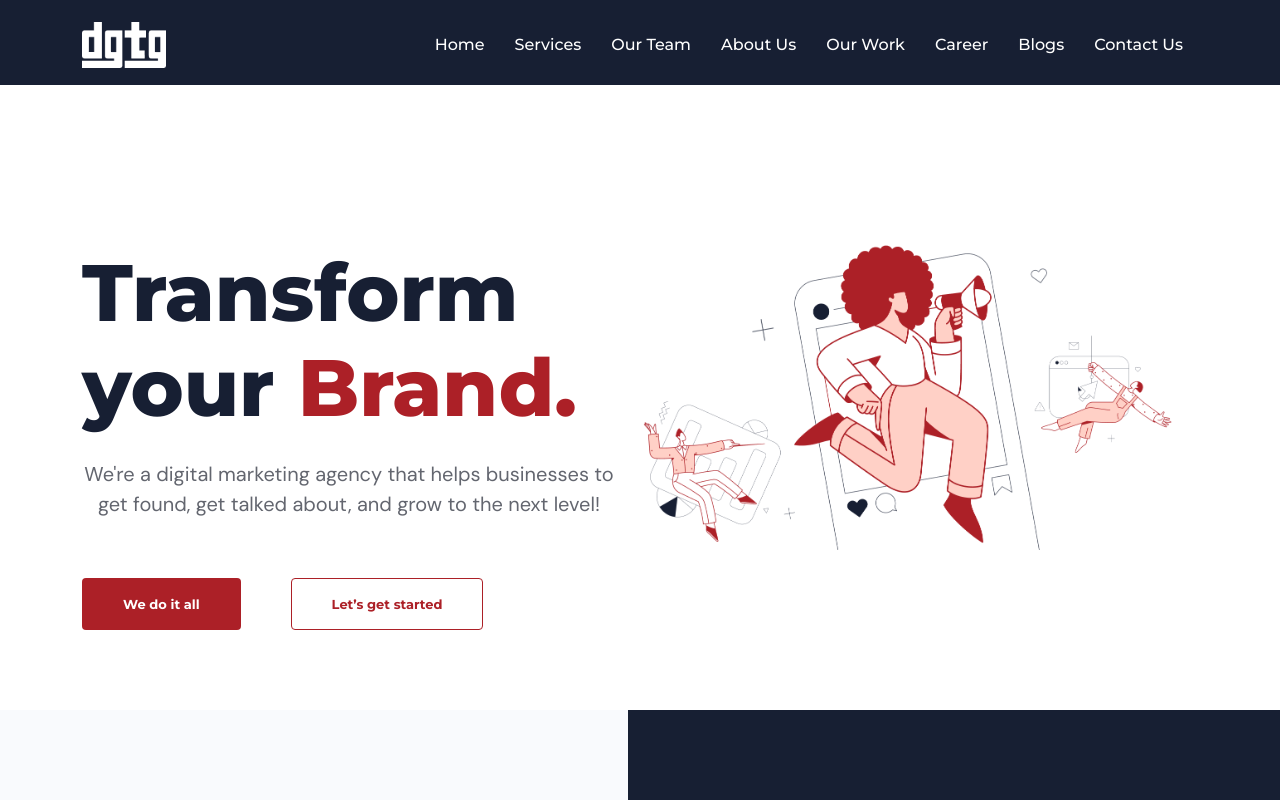
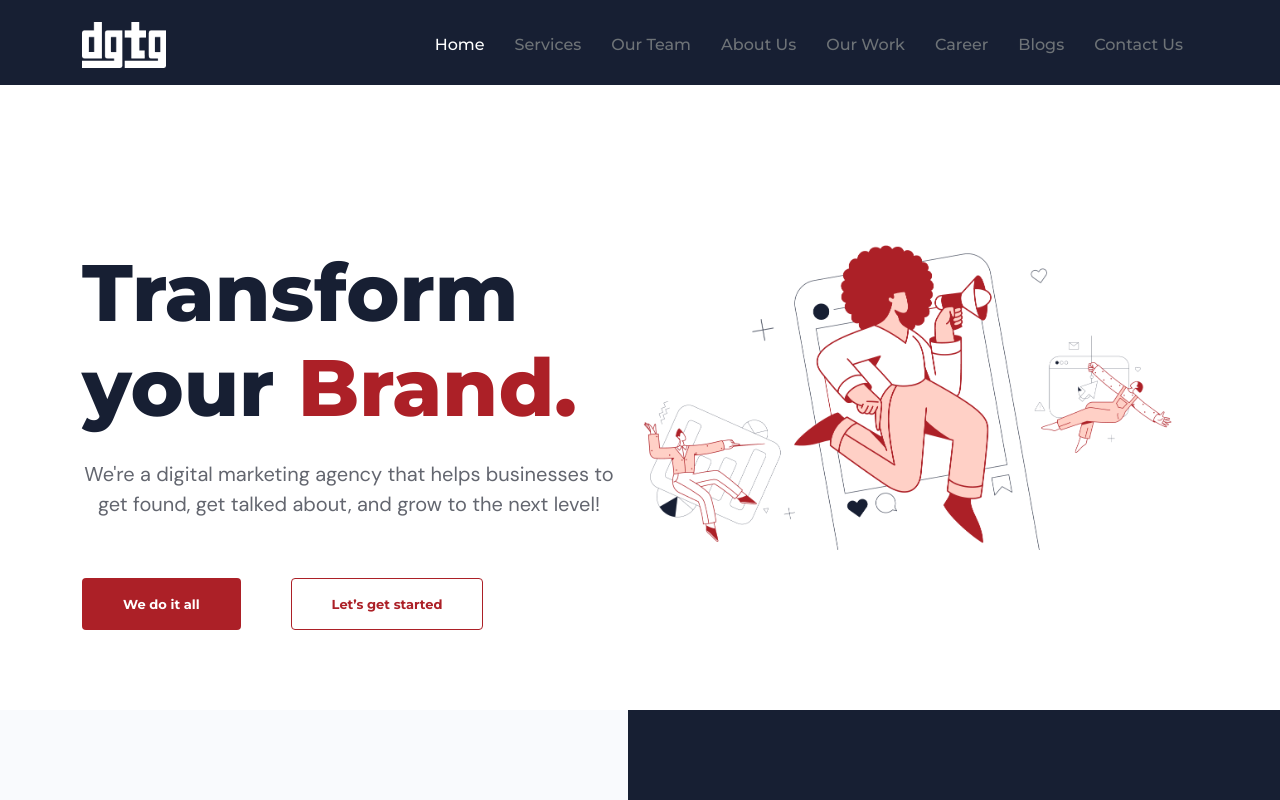
Before and after one commit to mailtoravi437/dgtg, a React (Create React App) app: page / in a window 1280 px wide. Shown: the top 800 px of the page. Built offline with nearby package versions, Linux system fonts and the light colour scheme; no server answers.

Commit message:
FIxed navbar

```diff
--- a/src/MyComponents/Carosoul.js
+++ b/src/MyComponents/Carosoul.js
@@ -42,8 +42,6 @@ export default () => {
     <Swiper
       spaceBetween={50}
       slidesPerView={1}
-      onSlideChange={() => console.log('slide change')}
-      onSwiper={(swiper) => console.log(swiper)}
       pagination={{
         clickable: true,
       }} modules={[Autoplay,Pagination]} className="homeSlider"
--- a/src/MyComponents/Header.js
+++ b/src/MyComponents/Header.js
@@ -1,5 +1,5 @@
 import React, { useState } from 'react'
-import { Link,NavLink } from 'react-router-dom'
+import { Link,NavLink, useParams } from 'react-router-dom'
 import { GiHamburgerMenu } from "react-icons/gi";
 
 export default function Header(props) {
@@ -18,28 +18,28 @@ export default function Header(props) {
                 <div className={showMediaIcons ? "menu menu-mobile-view" : "menu"}>
                     <ul className="menu-list">
                         <li>
-                            <NavLink to="/" className="active">Home</NavLink>
+                            <NavLink to="/" >Home</NavLink>
                         </li>
                         <li>
-                            <NavLink to="/services" className="active">Services</NavLink>
+                            <NavLink to="/services" className="">Services</NavLink>
                         </li>
                         <li>
-                            <NavLink to="/team" className="active">Our Team</NavLink>
+                            <NavLink to="/team" className="">Our Team</NavLink>
                         </li>
                         <li>
-                            <NavLink to="/about" className="active">About Us</NavLink>
+                            <NavLink to="/about" className="">About Us</NavLink>
                         </li>
                         <li>
-                            <NavLink to="/ourwork" className="active">Our Work</NavLink>
+                            <NavLink to="/ourwork" className="">Our Work</NavLink>
                         </li>
                         <li>
-                            <NavLink to="/career" className="active">Career</NavLink>
+                            <NavLink to="/career" className="">Career</NavLink>
                         </li>
                         <li>
-                            <NavLink to="/blog" className="active">Blogs</NavLink>
+                            <NavLink to="/blog" className="">Blogs</NavLink>
                         </li>
                         <li>
-                            <NavLink to="/contactus" className="active">Contact Us</NavLink>
+                            <NavLink to="/contactus" className="">Contact Us</NavLink>
                         </li>
                     </ul>
                 </div>
```
